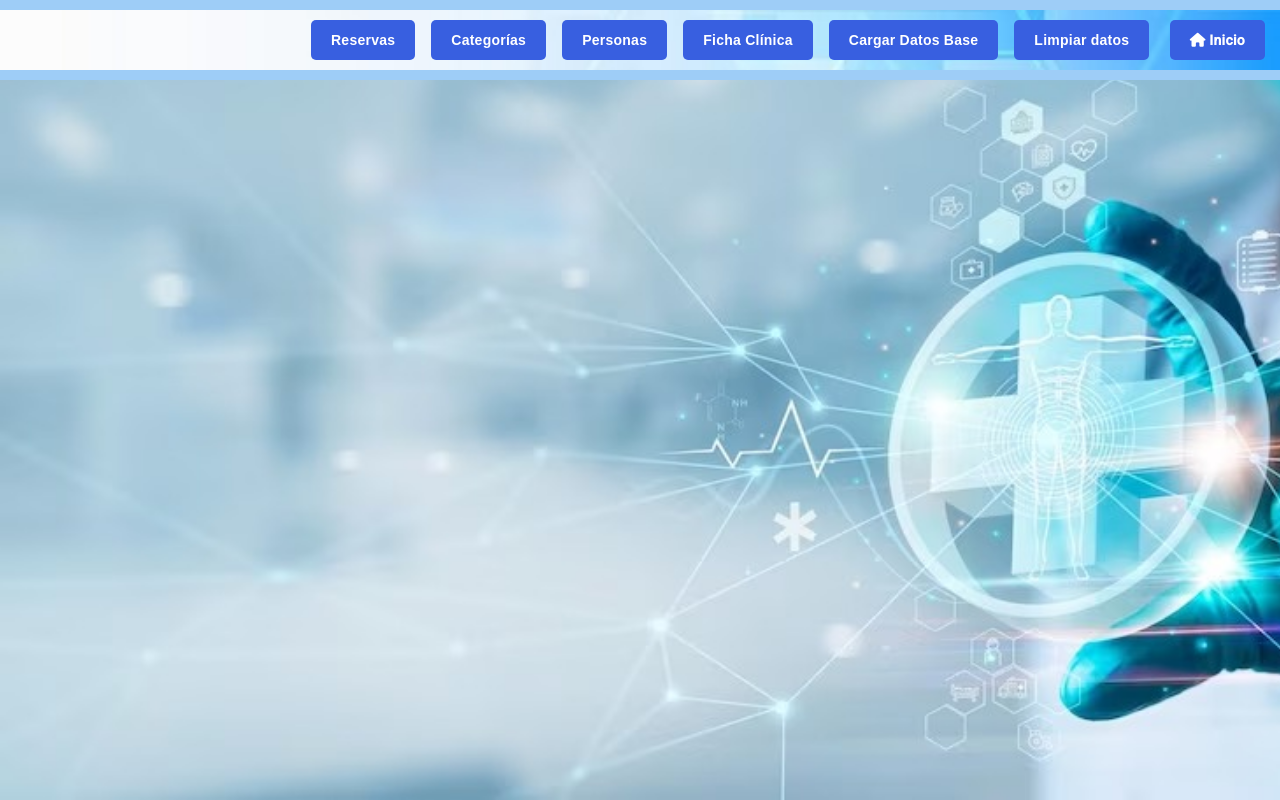
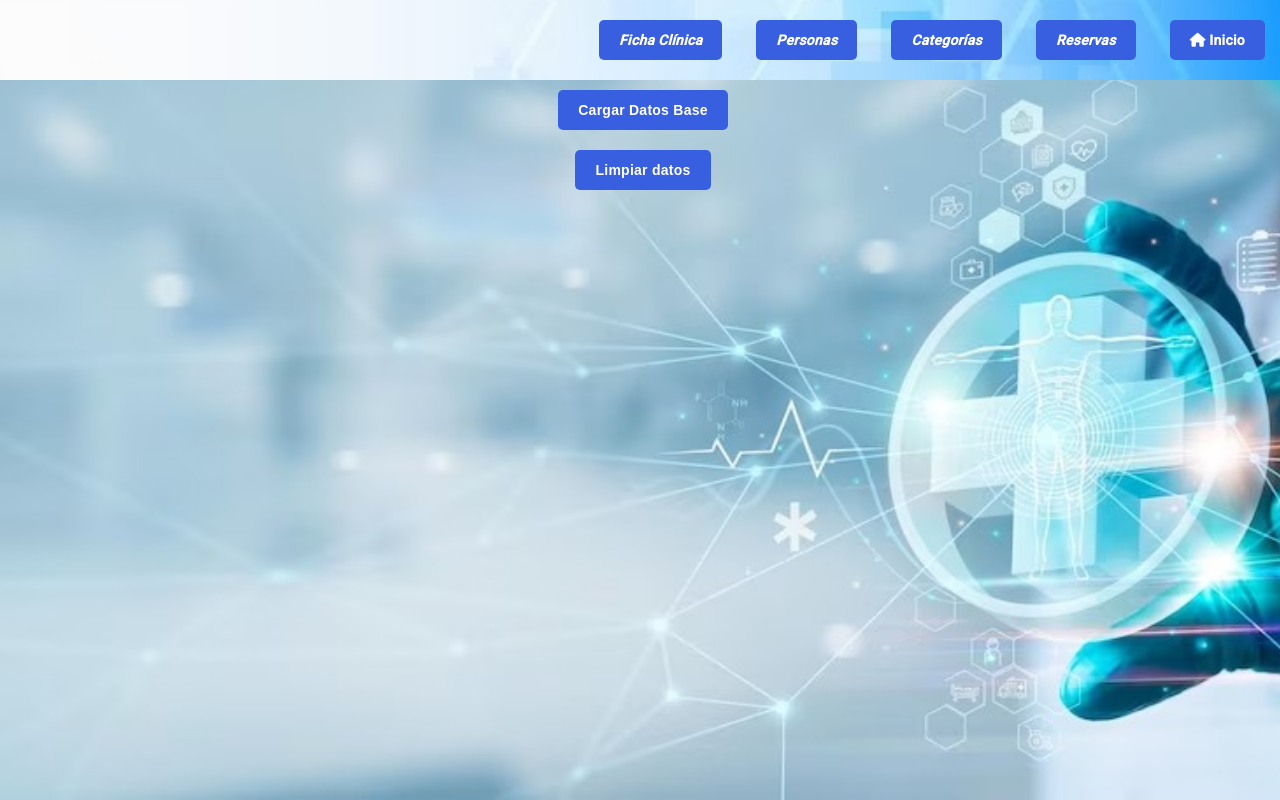
Before and after one commit to jorgepaiva1/tp1p-front, an Angular app in the folder front/: page / in a window 1280 px wide. Built offline with nearby package versions, Linux system fonts and the light colour scheme.

Commit message:
cabecera,inicio y estilos

```diff
--- a/front/src/app/cabecera/header.component.css
+++ b/front/src/app/cabecera/header.component.css
@@ -7,5 +7,5 @@ header {
 }
 
 .button {
-	margin-left: 0;
+	margin-left: 29px;
 }
--- a/front/src/app/cabecera/header.component.html
+++ b/front/src/app/cabecera/header.component.html
@@ -1,5 +1,12 @@
-<header>
-	<a href="" class="button">
-        <i class="fas fa-home"></i> Inicio
-    </a>
-</header>
+
+    <header>
+        <a href="" class="button">
+            <i class="fas fa-home"></i> Inicio
+        </a>
+            <i><a href="reservations" class="button">Reservas</a></i>
+            <i><a href="categories" class="button">Categorías</a></i>
+            <i><a href="persons" class="button">Personas</a></i>
+            <i><a href="medical-records" class="button">Ficha Clínica</a></i>
+            <!--<li><a href="#" class="button" (click)="loadData()">Cargar Datos Base</a></li>
+            <li><a href="#" class="button" (click)="eraseData()">Limpiar datos</a></li>-->
+    </header>
--- a/front/src/app/cabecera/header.component.ts
+++ b/front/src/app/cabecera/header.component.ts
@@ -6,4 +6,5 @@ import { Component } from '@angular/core';
   styleUrls: ['./header.component.css']
 })
 export class HeaderComponent {
+
 }
--- a/front/src/app/inicio/home.component.html
+++ b/front/src/app/inicio/home.component.html
@@ -1,11 +1,11 @@
 <body>
-    <div class="container">
+    <div>
         <!--h1 style="color: beige; font-weight: bold;">Servicios</-h1-->
         <div class="buttons">
-          <li><a href="reservations" class="button">Reservas</a></li>
+          <!--<li><a href="reservations" class="button">Reservas</a></li>
           <li><a href="categories" class="button">Categorías</a></li>
           <li><a href="persons" class="button">Personas</a></li>
-          <li><a href="medical-records" class="button">Ficha Clínica</a></li>
+          <li><a href="medical-records" class="button">Ficha Clínica</a></li>-->
           <li><a href="#" class="button" (click)="loadData()">Cargar Datos Base</a></li>
           <li><a href="#" class="button" (click)="eraseData()">Limpiar datos</a></li>
         </div>
--- a/front/src/styles.css
+++ b/front/src/styles.css
@@ -10,10 +10,15 @@ body {
     padding: 0;
     font-family: Arial, sans-serif;
 }
+header{
+	background:url(assets/sanatorio2.jpeg) no-repeat center center ;
+	background-size:cover;
+
+}
 
 .container {
     text-align: center;
-    margin-top: 100px;
+    margin-top:auto;
     background-image: url(assets/sanatorio2.jpeg);
     background-repeat: no-repeat;
     background-size: cover;
@@ -26,10 +31,10 @@ h1 {
 
 .buttons {
     display: flex;
-    flex-direction: row;
+    flex-direction: column;
     text-align: center;
     width: auto;
-    margin: -170px 10px 10px 300px;
+    margin: auto;
     list-style-type: none;
 }
 
```
